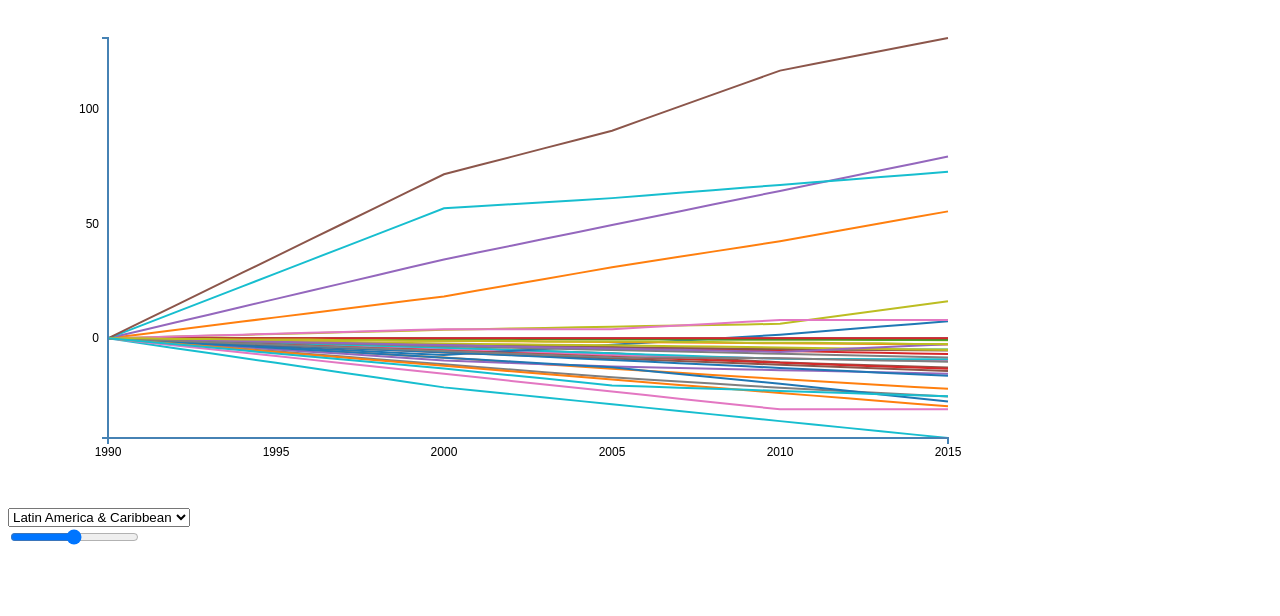
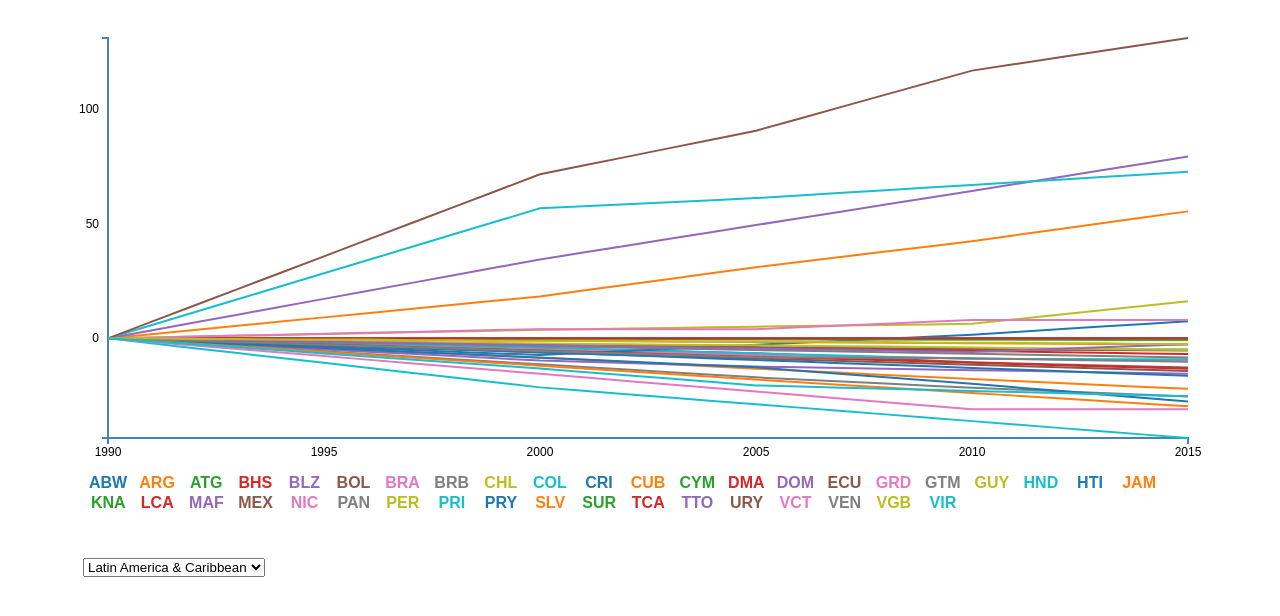
Before and after one commit to joshadkins09/df-final, a plain HTML site: page final.html in a window 1280 px wide. Drawn offline with nearby package versions, Linux system fonts and the light colour scheme.

Commit message:
toggle trace visibility working

```diff
--- a/final.js
+++ b/final.js
@@ -1,5 +1,5 @@
 var margin = {top: 30, right: 20, bottom: 70, left: 100},
-    width = 960 - margin.left - margin.right,
+    width = 1200 - margin.left - margin.right,
     height = 500 - margin.top - margin.bottom;
 
 var parseDate = d3.time.format("%Y").parse;
@@ -58,6 +58,8 @@ d3.json("expand.json", function(error, data) {
     var controls = d3.select('body').append('div');
     controls.append('div')
         .append('select')
+        .style('margin-top', '50')
+        .style('margin-left', '75')
         .on('change', function(c) {
             var index = this.options.selectedIndex;
             update_region(index);
@@ -69,24 +71,24 @@ d3.json("expand.json", function(error, data) {
         .attr('value',function (d) { return d.key; })
         .text(function (d) { return d.key; });
 
-    var slidecontainer = controls.append('div')
-        .attr('class', 'slidecontainer');
+    // var slidecontainer = controls.append('div')
+    //     .attr('class', 'slidecontainer');
 
-    var mx = d3.max(df, function(d) { return d.value; });
-    slidecontainer.append('input')
-        .on('change', function (c) { console.log(this.value); })
-        .attr('type', 'range')
-        .attr('min', '1')
-        .attr('max', '' + mx)
-        .attr('value', '' + mx / 2)
-        .attr('class', 'slider')
-        .attr('id', 'myRange');
-
-    set_domain(x, y, df);
+    // var mx = d3.max(df, function(d) { return d.value; });
+    // slidecontainer.append('input')
+    //     .on('change', function (c) { console.log(this.value); })
+    //     .attr('type', 'range')
+    //     .attr('min', '1')
+    //     .attr('max', '' + mx)
+    //     .attr('value', '' + mx / 2)
+    //     .attr('class', 'slider')
+    //     .attr('id', 'myRange');
 
     var color = d3.scale.category10();   // set the colour scale
+    set_domain(x, y, df);
+    remove();
+    add_axes();
     write_lines(d3.nest().key(function(d) { return d.code; }).entries(df), color, 0);
-    add_axes();
 });
 
 function update_region(index) {
@@ -96,15 +98,11 @@ function update_region(index) {
         var region = d3.nest().key(function(d) { return d.region; }).entries(data)[index].key;
         var df = data.filter(function(e) { return e.region === region; });
 
+        var color = d3.scale.category10();
         set_domain(x, y, df);
-
-        var color = d3.scale.category10();
-
-        svg.selectAll('.line').remove();
+        remove();
+        add_axes();
         write_lines(d3.nest().key(function(d) { return d.code; }).entries(df), color, index);
 
-        svg.select('.x_axis').remove();
-        svg.select('.y_axis').remove();
-        add_axes();
     });
 }
--- a/utils.js
+++ b/utils.js
@@ -1,5 +1,16 @@
 function normalized(d, b) {
     return 100 * (d.value - d.baseline)/d.baseline;
+}
+
+function flip(i) {
+    return (i == 1) ? 0 : 1;
+}
+
+function remove() {
+    svg.selectAll('.line').remove();
+    svg.selectAll('.legend').remove();
+    svg.select('.x_axis').remove();
+    svg.select('.y_axis').remove();
 }
 
 function write_lines(nest, color, index) {
@@ -8,8 +19,27 @@ function write_lines(nest, color, index) {
             .attr("class", "line")
             .style("stroke", function() {
                 return nest.color = color(k.key); })
-            .attr("id", 'tag'+k.key.replace(/\s+/g, '')) // assign ID
+            .attr("id", 'line_'+k.key)
             .attr("d", priceline(k.values));
+
+        svg.append("text")
+            .text(k.key)
+            .attr("x", function(d) {
+                mult = Math.floor(v * 50 / width);
+                return v*49.1 - width*mult;
+            })
+            .attr("y", function(d) {
+                mult = Math.floor(v * 51 / width) + 1;
+                return height + margin.top + mult*20; })
+            .attr("class", "legend")
+            .attr("id", "legend_item_"+k.key)
+            .style("fill", color(k.key))
+            .on("click", function(){
+                var line = svg.select('#line_'+k.key);
+                var op = flip(line.style('opacity'));
+                line.style('opacity', op);
+                this.style.opacity = (op == 1) ? 1 : 0.5;
+	          });
     });
 }
 
```
Also changed, not shown: final.css (line endings or trailing spaces).
